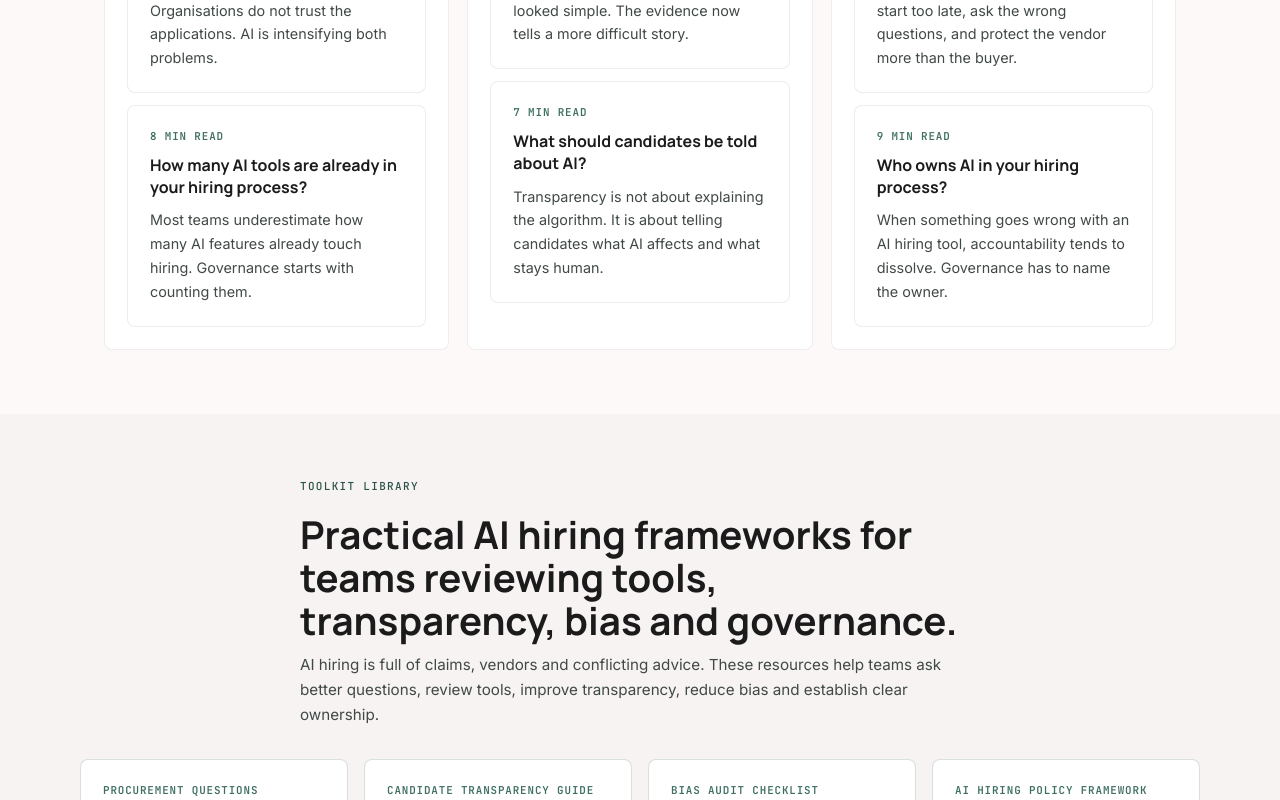
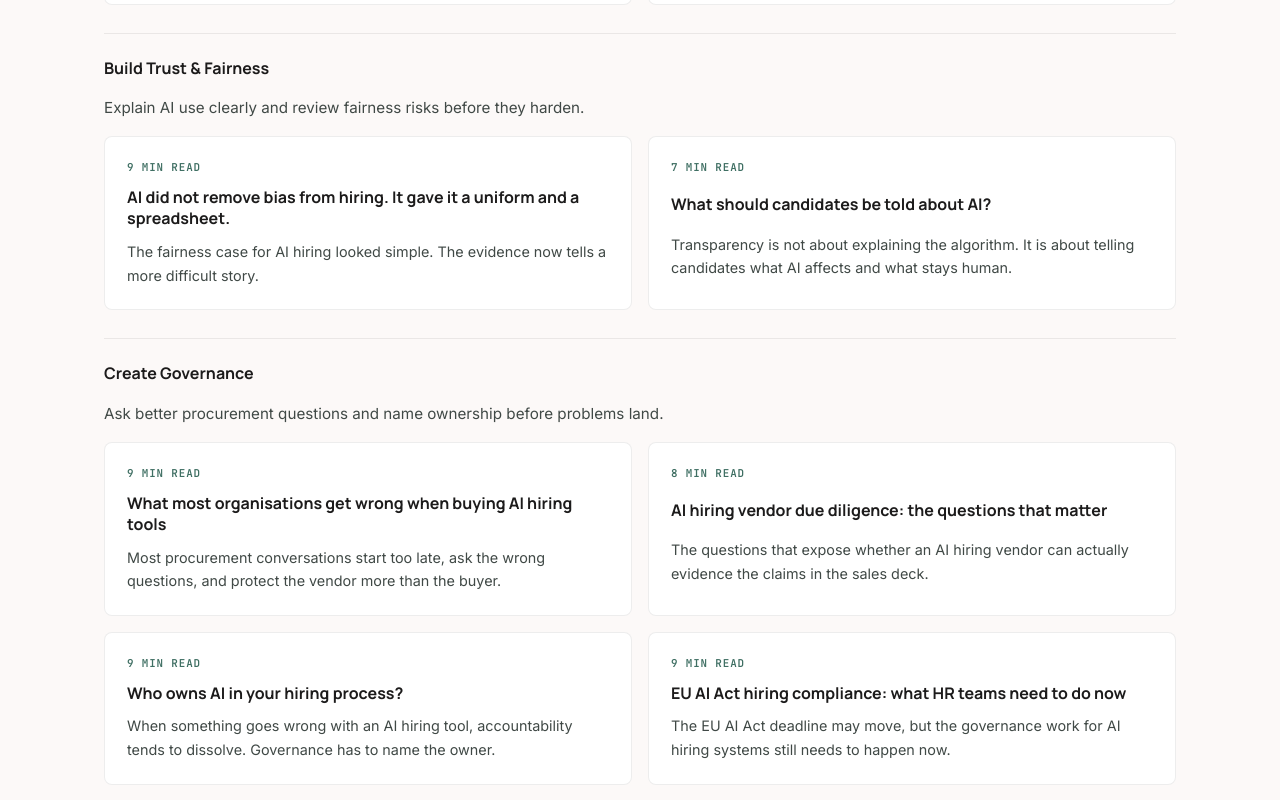
Before and after one commit to MYAISAM/aievolvingyou, a React (Vite) app: page /resources in a window 1280 px wide. Shown: the part 4300-5100 px from the top of the page. Built offline with nearby package versions, Linux system fonts and the light colour scheme.

Commit message:
Restore governance articles and improve organisation resource layout

```diff
--- a/src/App.jsx
+++ b/src/App.jsx
@@ -34,6 +34,8 @@ import ArticleAIHiringBias from "./articles/ArticleAIHiringBias";
 import ArticleAIHiringOwnership from "./articles/ArticleAIHiringOwnership";
 import ArticleAIToolsInventory from "./articles/ArticleAIToolsInventory";
 import ArticleCandidateDisclosure from "./articles/ArticleCandidateDisclosure";
+import ArticleVendorQuestions from "./articles/ArticleVendorQuestions";
+import ArticleEUAIAct from "./articles/ArticleEUAIAct";
 
 // Thank you pages
 import ThankYou from "./components/ThankYou";
@@ -347,8 +349,10 @@ function App() {
           {/* Org articles */}
           <Route path="/resources/ai-hiring-trust-problem" element={<ArticleTrustProblem />} />
           <Route path="/resources/ai-procurement-mistakes" element={<ArticleProcurementMistakes />} />
+          <Route path="/resources/vendor-questions" element={<ArticleVendorQuestions />} />
           <Route path="/resources/ai-hiring-bias" element={<ArticleAIHiringBias />} />
           <Route path="/resources/ai-hiring-ownership" element={<ArticleAIHiringOwnership />} />
+          <Route path="/resources/eu-ai-act-hiring" element={<ArticleEUAIAct />} />
           <Route path="/resources/how-many-ai-tools-in-hiring" element={<ArticleAIToolsInventory />} />
           <Route path="/resources/what-to-tell-candidates-about-ai" element={<ArticleCandidateDisclosure />} />
 
--- a/src/articles/ArticleVendorQuestions.jsx
+++ b/src/articles/ArticleVendorQuestions.jsx
@@ -4,7 +4,6 @@ const green = "#3F6F63";
 const greenLight = "#edf4f2";
 const ink = "#111111";
 const inkMid = "#555555";
-const inkLight = "#999999";
 const border = "rgba(0,0,0,0.07)";
 const surface = "#f9f9f9";
 
@@ -42,7 +41,8 @@ function LegalCard({ label, text }) {
 export default function ArticleVendorQuestions() {
   return (
     <ArticleLayout
-      title="AI hiring vendor due diligence: the questions that matter"      bucket="For Organisations"
+      title="AI hiring vendor due diligence: the questions that matter"
+      bucket="For Organisations"
       hideCoachCta={true}
       nextArticle={{
         label: "Related reading",
@@ -160,44 +160,6 @@ export default function ArticleVendorQuestions() {
 
       <p>The vendor who cannot answer clearly is not your compliance problem to solve. But deploying their tool without answers is.</p>
 
-      {/* CTA */}
-      <div style={{
-        borderTop: `0.5px solid ${border}`,
-        marginTop: "2.75rem",
-        paddingTop: "1.5rem",
-      }}>
-        <p style={{ fontSize: 14, color: inkMid, lineHeight: 1.6, margin: "0 0 1.25rem" }}>
-          If you want a structured set of questions to take into vendor conversations, the procurement toolkit is built for exactly that.
-        </p>
-        <p style={{
-          fontSize: 10, fontWeight: 700, textTransform: "uppercase",
-          letterSpacing: "0.06em", color: green, margin: "0 0 8px",
-        }}>
-          Put it into practice
-        </p>
-        <p style={{ fontSize: 13, fontWeight: 700, color: ink, margin: "0 0 4px" }}>
-          AI Procurement Questions for Hiring Teams
-        </p>
-        <p style={{ fontSize: 12.5, color: inkMid, margin: "0 0 12px", lineHeight: 1.55 }}>
-          48 structured vendor evaluation questions across 6 categories. Red flags, guidance notes, and a comparison framework. Built for HR and procurement teams who are not AI experts.
-        </p>
-        <a
-          href="/thank-you/ai-procurement-questions"
-          style={{
-            display: "inline-block",
-            background: green,
-            color: "#ffffff",
-            fontSize: 13,
-            fontWeight: 600,
-            padding: "9px 16px",
-            borderRadius: 6,
-            textDecoration: "none",
-          }}
-        >
-          Buy the toolkit, £79
-        </a>
-      </div>
-
     </ArticleLayout>
   );
 }
--- a/src/articles/articleMetadata.js
+++ b/src/articles/articleMetadata.js
@@ -294,6 +294,21 @@ export const articleMetadata = [
     excerpt: "Most procurement conversations start too late, ask the wrong questions, and protect the vendor more than the buyer.",
   },
   {
+    slug: "/resources/vendor-questions",
+    title: "AI hiring vendor due diligence: the questions that matter",
+    track: "org",
+    stage: "create-governance",
+    readingGoal: "adapt",
+    order: null,
+    journeyMode: null,
+    label: null,
+    nextArticle: null,
+    relatedArticles: [],
+    cta: "toolkit-1",
+    readTime: "8 min read",
+    excerpt: "The questions that expose whether an AI hiring vendor can actually evidence the claims in the sales deck.",
+  },
+  {
     slug: "/resources/ai-hiring-bias",
     title: "AI did not remove bias from hiring. It gave it a uniform and a spreadsheet.",
     track: "org",
@@ -322,6 +337,21 @@ export const articleMetadata = [
     cta: "toolkit-4",
     readTime: "9 min read",
     excerpt: "When something goes wrong with an AI hiring tool, accountability tends to dissolve. Governance has to name the owner.",
+  },
+  {
+    slug: "/resources/eu-ai-act-hiring",
+    title: "EU AI Act hiring compliance: what HR teams need to do now",
+    track: "org",
+    stage: "create-governance",
+    readingGoal: "adapt",
+    order: null,
+    journeyMode: null,
+    label: null,
+    nextArticle: null,
+    relatedArticles: [],
+    cta: "toolkit-4",
+    readTime: "9 min read",
+    excerpt: "The EU AI Act deadline may move, but the governance work for AI hiring systems still needs to happen now.",
   },
   {
     slug: "/resources/how-many-ai-tools-in-hiring",
--- a/src/styles.css
+++ b/src/styles.css
@@ -339,23 +339,21 @@ body {
 
 .org-drawers {
   display: grid;
-  grid-template-columns: repeat(3, minmax(0, 1fr));
-  gap: 18px;
+  grid-template-columns: 1fr;
+  gap: 28px;
 }
 
 .org-drawer {
   display: grid;
-  align-content: start;
-  gap: 14px;
-  background: var(--surface);
-  border: 1px solid var(--border);
-  border-radius: 8px;
-  padding: 22px;
+  gap: 16px;
+  padding-top: 24px;
+  border-top: 1px solid var(--divider);
 }
 
 .org-drawer__links {
   display: grid;
-  gap: 12px;
+  grid-template-columns: repeat(2, minmax(0, 1fr));
+  gap: 16px;
 }
 
 .toolkit-card {
@@ -953,6 +951,7 @@ body {
 @media (max-width: 760px) {
   .candidate-stage,
   .org-drawers,
+  .org-drawer__links,
   .audience-chooser,
   .toolkit-grid,
   .toolkit-card--featured,
```
